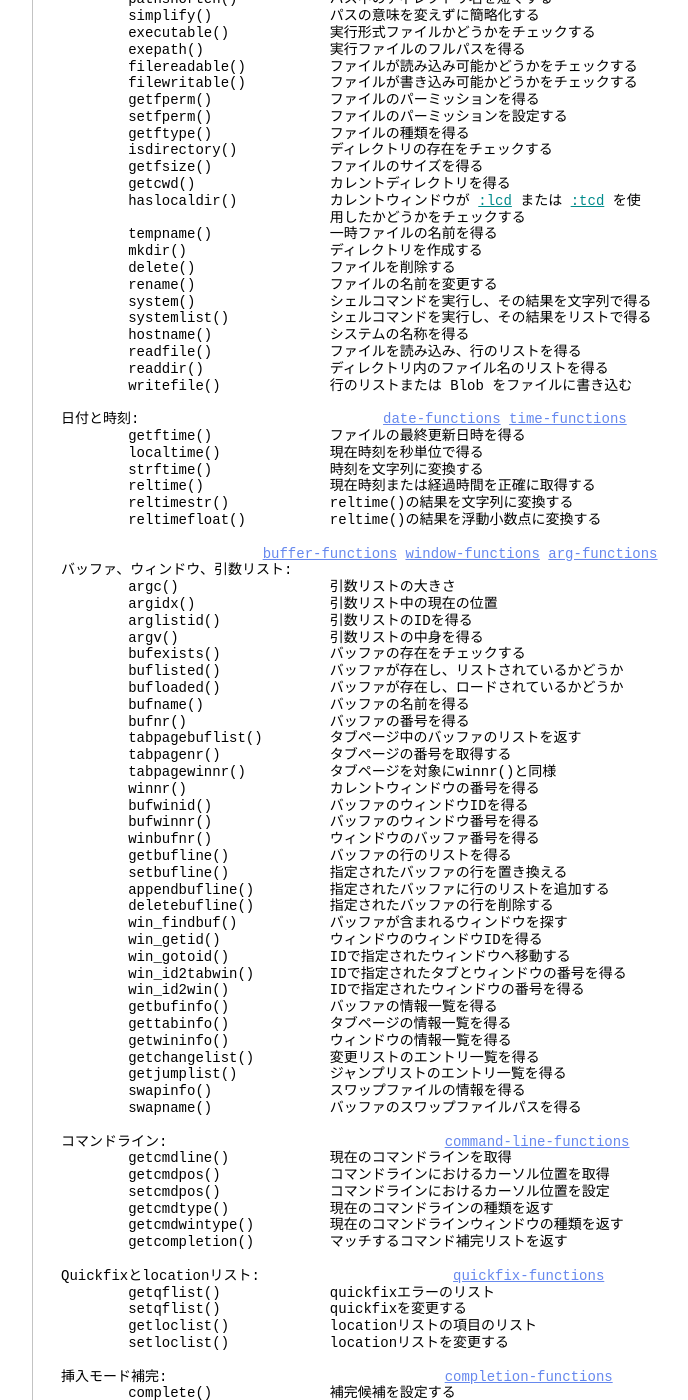
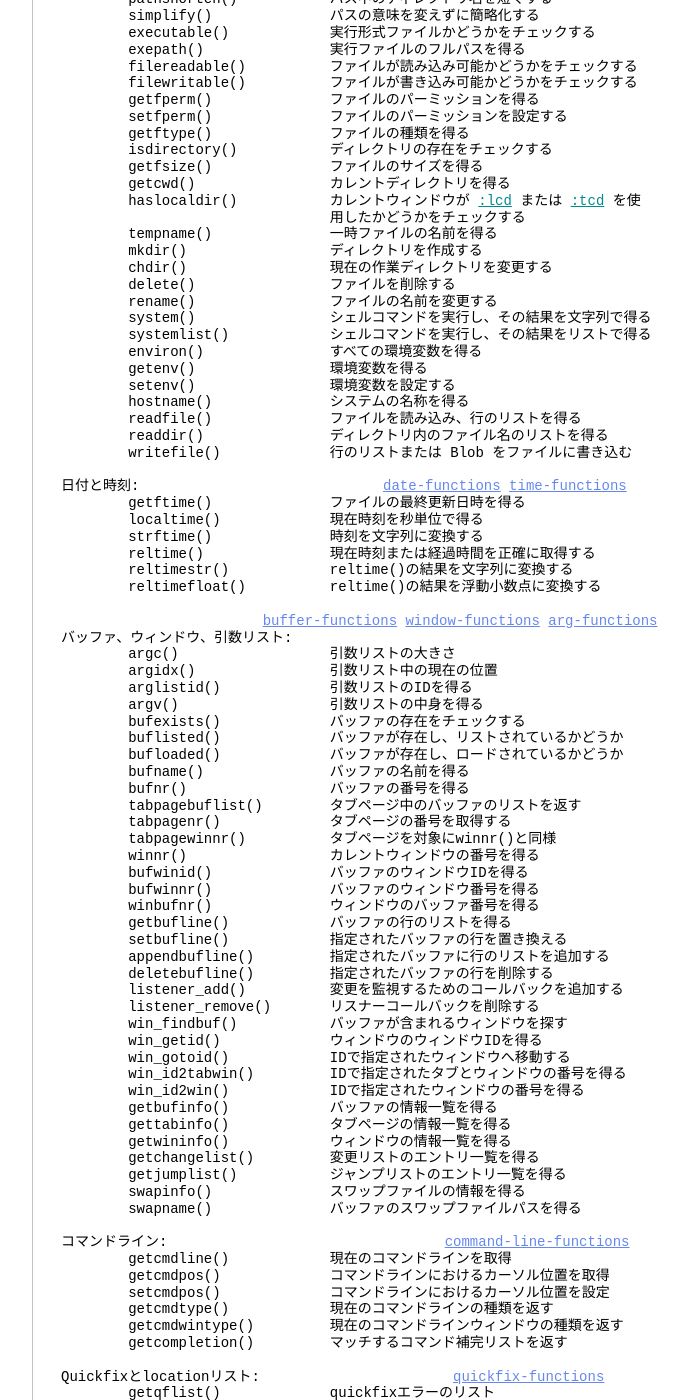
Before and after one commit to vim-jp/vimdoc-ja, a Jekyll site: the page built from usr_41.html, in a window 1280 px wide and 1400 px high, scrolled down 12520 px. Shown: the whole window, without its empty margins (340-1028 px from the left). Built offline with Jekyll 4.4.1, drawn with Linux system fonts in a browser that asks for light colours; nearby versions of some CDN libraries; comment, search, counter and statistics services are not loaded; some of the changed text lies outside the part shown.

Commit message:
Generated by Travis JOB 2154.1
https://travis-ci.org/vim-jp/vimdoc-ja-working/builds/533253466

```diff
--- a/usr_41.html
+++ b/usr_41.html
@@ -3,7 +3,7 @@ layout: vimdoc
 helpname: 'usr_41'
 ---
 <div id='vimCodeElement'>
-<a class="Constant" href="usr_41.html" name="usr_41.txt">usr_41.txt</a>&nbsp;&nbsp;&nbsp;&nbsp;For&nbsp;<span class="Identifier">Vim バージョン 8.1.</span>&nbsp;&nbsp;Last change: 2019 Apr 06<br>
+<a class="Constant" href="usr_41.html" name="usr_41.txt">usr_41.txt</a>&nbsp;&nbsp;&nbsp;&nbsp;For&nbsp;<span class="Identifier">Vim バージョン 8.1.</span>&nbsp;&nbsp;Last change: 2019 May 09<br>
 <br>
 &nbsp;&nbsp;&nbsp;&nbsp;&nbsp;&nbsp;&nbsp;&nbsp;&nbsp;&nbsp;&nbsp;&nbsp;&nbsp;&nbsp;&nbsp;&nbsp;&nbsp;&nbsp;&nbsp;&nbsp; VIM USER MANUAL - by Bram Moolenaar<br>
 <br>
@@ -751,10 +751,14 @@ substitute() コマンドの前後にいろいろな処理を入れたりする
 &nbsp;&nbsp;&nbsp;&nbsp;&nbsp;&nbsp;&nbsp;&nbsp;&nbsp;&nbsp;&nbsp;&nbsp;&nbsp;&nbsp;&nbsp;&nbsp;&nbsp;&nbsp;&nbsp;&nbsp;&nbsp;&nbsp;&nbsp;&nbsp;&nbsp;&nbsp;&nbsp;&nbsp;&nbsp;&nbsp;&nbsp;&nbsp;用したかどうかをチェックする<br>
 &nbsp;&nbsp;&nbsp;&nbsp;&nbsp;&nbsp;&nbsp;&nbsp;tempname()&nbsp;&nbsp;&nbsp;&nbsp;&nbsp;&nbsp;&nbsp;&nbsp;&nbsp;&nbsp;&nbsp;&nbsp;&nbsp;&nbsp;一時ファイルの名前を得る<br>
 &nbsp;&nbsp;&nbsp;&nbsp;&nbsp;&nbsp;&nbsp;&nbsp;mkdir()&nbsp;&nbsp;&nbsp;&nbsp;&nbsp;&nbsp;&nbsp;&nbsp;&nbsp;&nbsp;&nbsp;&nbsp;&nbsp;&nbsp;&nbsp;&nbsp; ディレクトリを作成する<br>
+&nbsp;&nbsp;&nbsp;&nbsp;&nbsp;&nbsp;&nbsp;&nbsp;chdir()&nbsp;&nbsp;&nbsp;&nbsp;&nbsp;&nbsp;&nbsp;&nbsp;&nbsp;&nbsp;&nbsp;&nbsp;&nbsp;&nbsp;&nbsp;&nbsp; 現在の作業ディレクトリを変更する<br>
 &nbsp;&nbsp;&nbsp;&nbsp;&nbsp;&nbsp;&nbsp;&nbsp;delete()&nbsp;&nbsp;&nbsp;&nbsp;&nbsp;&nbsp;&nbsp;&nbsp;&nbsp;&nbsp;&nbsp;&nbsp;&nbsp;&nbsp;&nbsp;&nbsp;ファイルを削除する<br>
 &nbsp;&nbsp;&nbsp;&nbsp;&nbsp;&nbsp;&nbsp;&nbsp;rename()&nbsp;&nbsp;&nbsp;&nbsp;&nbsp;&nbsp;&nbsp;&nbsp;&nbsp;&nbsp;&nbsp;&nbsp;&nbsp;&nbsp;&nbsp;&nbsp;ファイルの名前を変更する<br>
 &nbsp;&nbsp;&nbsp;&nbsp;&nbsp;&nbsp;&nbsp;&nbsp;system()&nbsp;&nbsp;&nbsp;&nbsp;&nbsp;&nbsp;&nbsp;&nbsp;&nbsp;&nbsp;&nbsp;&nbsp;&nbsp;&nbsp;&nbsp;&nbsp;シェルコマンドを実行し、その結果を文字列で得る<br>
 &nbsp;&nbsp;&nbsp;&nbsp;&nbsp;&nbsp;&nbsp;&nbsp;systemlist()&nbsp;&nbsp;&nbsp;&nbsp;&nbsp;&nbsp;&nbsp;&nbsp;&nbsp;&nbsp;&nbsp;&nbsp;シェルコマンドを実行し、その結果をリストで得る<br>
+&nbsp;&nbsp;&nbsp;&nbsp;&nbsp;&nbsp;&nbsp;&nbsp;environ()&nbsp;&nbsp;&nbsp;&nbsp;&nbsp;&nbsp;&nbsp;&nbsp;&nbsp;&nbsp;&nbsp;&nbsp;&nbsp;&nbsp; すべての環境変数を得る<br>
+&nbsp;&nbsp;&nbsp;&nbsp;&nbsp;&nbsp;&nbsp;&nbsp;getenv()&nbsp;&nbsp;&nbsp;&nbsp;&nbsp;&nbsp;&nbsp;&nbsp;&nbsp;&nbsp;&nbsp;&nbsp;&nbsp;&nbsp;&nbsp;&nbsp;環境変数を得る<br>
+&nbsp;&nbsp;&nbsp;&nbsp;&nbsp;&nbsp;&nbsp;&nbsp;setenv()&nbsp;&nbsp;&nbsp;&nbsp;&nbsp;&nbsp;&nbsp;&nbsp;&nbsp;&nbsp;&nbsp;&nbsp;&nbsp;&nbsp;&nbsp;&nbsp;環境変数を設定する<br>
 &nbsp;&nbsp;&nbsp;&nbsp;&nbsp;&nbsp;&nbsp;&nbsp;hostname()&nbsp;&nbsp;&nbsp;&nbsp;&nbsp;&nbsp;&nbsp;&nbsp;&nbsp;&nbsp;&nbsp;&nbsp;&nbsp;&nbsp;システムの名称を得る<br>
 &nbsp;&nbsp;&nbsp;&nbsp;&nbsp;&nbsp;&nbsp;&nbsp;readfile()&nbsp;&nbsp;&nbsp;&nbsp;&nbsp;&nbsp;&nbsp;&nbsp;&nbsp;&nbsp;&nbsp;&nbsp;&nbsp;&nbsp;ファイルを読み込み、行のリストを得る<br>
 &nbsp;&nbsp;&nbsp;&nbsp;&nbsp;&nbsp;&nbsp;&nbsp;readdir()&nbsp;&nbsp;&nbsp;&nbsp;&nbsp;&nbsp;&nbsp;&nbsp;&nbsp;&nbsp;&nbsp;&nbsp;&nbsp;&nbsp; ディレクトリ内のファイル名のリストを得る<br>
@@ -790,6 +794,8 @@ substitute() コマンドの前後にいろいろな処理を入れたりする
 &nbsp;&nbsp;&nbsp;&nbsp;&nbsp;&nbsp;&nbsp;&nbsp;setbufline()&nbsp;&nbsp;&nbsp;&nbsp;&nbsp;&nbsp;&nbsp;&nbsp;&nbsp;&nbsp;&nbsp;&nbsp;指定されたバッファの行を置き換える<br>
 &nbsp;&nbsp;&nbsp;&nbsp;&nbsp;&nbsp;&nbsp;&nbsp;appendbufline()&nbsp;&nbsp;&nbsp;&nbsp;&nbsp;&nbsp;&nbsp;&nbsp; 指定されたバッファに行のリストを追加する<br>
 &nbsp;&nbsp;&nbsp;&nbsp;&nbsp;&nbsp;&nbsp;&nbsp;deletebufline()&nbsp;&nbsp;&nbsp;&nbsp;&nbsp;&nbsp;&nbsp;&nbsp; 指定されたバッファの行を削除する<br>
+&nbsp;&nbsp;&nbsp;&nbsp;&nbsp;&nbsp;&nbsp;&nbsp;listener_add()&nbsp;&nbsp;&nbsp;&nbsp;&nbsp;&nbsp;&nbsp;&nbsp;&nbsp;&nbsp;変更を監視するためのコールバックを追加する<br>
+&nbsp;&nbsp;&nbsp;&nbsp;&nbsp;&nbsp;&nbsp;&nbsp;listener_remove()&nbsp;&nbsp;&nbsp;&nbsp;&nbsp;&nbsp; リスナーコールバックを削除する<br>
 &nbsp;&nbsp;&nbsp;&nbsp;&nbsp;&nbsp;&nbsp;&nbsp;win_findbuf()&nbsp;&nbsp;&nbsp;&nbsp;&nbsp;&nbsp;&nbsp;&nbsp;&nbsp;&nbsp; バッファが含まれるウィンドウを探す<br>
 &nbsp;&nbsp;&nbsp;&nbsp;&nbsp;&nbsp;&nbsp;&nbsp;win_getid()&nbsp;&nbsp;&nbsp;&nbsp;&nbsp;&nbsp;&nbsp;&nbsp;&nbsp;&nbsp;&nbsp;&nbsp; ウィンドウのウィンドウIDを得る<br>
 &nbsp;&nbsp;&nbsp;&nbsp;&nbsp;&nbsp;&nbsp;&nbsp;win_gotoid()&nbsp;&nbsp;&nbsp;&nbsp;&nbsp;&nbsp;&nbsp;&nbsp;&nbsp;&nbsp;&nbsp;&nbsp;IDで指定されたウィンドウへ移動する<br>
@@ -883,6 +889,7 @@ GUI:&nbsp;&nbsp;&nbsp;&nbsp;&nbsp;&nbsp;&nbsp;&nbsp;&nbsp;&nbsp;&nbsp;&nbsp;&nbs
 &nbsp;&nbsp;&nbsp;&nbsp;&nbsp;&nbsp;&nbsp;&nbsp;getwinposy()&nbsp;&nbsp;&nbsp;&nbsp;&nbsp;&nbsp;&nbsp;&nbsp;&nbsp;&nbsp;&nbsp;&nbsp;VimウィンドウのY座標<br>
 &nbsp;&nbsp;&nbsp;&nbsp;&nbsp;&nbsp;&nbsp;&nbsp;balloon_show()&nbsp;&nbsp;&nbsp;&nbsp;&nbsp;&nbsp;&nbsp;&nbsp;&nbsp;&nbsp;バルーンの内容を設定する<br>
 &nbsp;&nbsp;&nbsp;&nbsp;&nbsp;&nbsp;&nbsp;&nbsp;balloon_split()&nbsp;&nbsp;&nbsp;&nbsp;&nbsp;&nbsp;&nbsp;&nbsp; バルーン用にメッセージを分割する<br>
+&nbsp;&nbsp;&nbsp;&nbsp;&nbsp;&nbsp;&nbsp;&nbsp;balloon_gettext()&nbsp;&nbsp;&nbsp;&nbsp;&nbsp;&nbsp; バルーンのテキストを得る<br>
 <br>
 Vimサーバー:&nbsp;&nbsp;&nbsp;&nbsp;&nbsp;&nbsp;&nbsp;&nbsp;&nbsp;&nbsp;&nbsp;&nbsp;&nbsp;&nbsp;&nbsp;&nbsp;&nbsp;&nbsp;&nbsp;&nbsp;&nbsp;&nbsp;&nbsp;&nbsp;&nbsp;&nbsp;&nbsp;&nbsp;&nbsp;&nbsp;&nbsp;&nbsp;&nbsp;&nbsp;&nbsp;&nbsp;<a class="Constant" href="usr_41.html#server-functions" name="server-functions">server-functions</a><br>
 &nbsp;&nbsp;&nbsp;&nbsp;&nbsp;&nbsp;&nbsp;&nbsp;serverlist()&nbsp;&nbsp;&nbsp;&nbsp;&nbsp;&nbsp;&nbsp;&nbsp;&nbsp;&nbsp;&nbsp;&nbsp;サーバー名のリストを返す<br>
@@ -936,6 +943,7 @@ Vimサーバー:&nbsp;&nbsp;&nbsp;&nbsp;&nbsp;&nbsp;&nbsp;&nbsp;&nbsp;&nbsp;&nbs
 &nbsp;&nbsp;&nbsp;&nbsp;&nbsp;&nbsp;&nbsp;&nbsp;test_null_partial()&nbsp;&nbsp;&nbsp;&nbsp; null の部分適用を返す<br>
 &nbsp;&nbsp;&nbsp;&nbsp;&nbsp;&nbsp;&nbsp;&nbsp;test_null_string()&nbsp;&nbsp;&nbsp;&nbsp;&nbsp;&nbsp;null の文字列を返す<br>
 &nbsp;&nbsp;&nbsp;&nbsp;&nbsp;&nbsp;&nbsp;&nbsp;test_settime()&nbsp;&nbsp;&nbsp;&nbsp;&nbsp;&nbsp;&nbsp;&nbsp;&nbsp;&nbsp;Vimが内部的に用いる時間を設定する<br>
+&nbsp;&nbsp;&nbsp;&nbsp;&nbsp;&nbsp;&nbsp;&nbsp;test_setmouse()&nbsp;&nbsp;&nbsp;&nbsp;&nbsp;&nbsp;&nbsp;&nbsp; マウスの位置を設定する<br>
 &nbsp;&nbsp;&nbsp;&nbsp;&nbsp;&nbsp;&nbsp;&nbsp;test_feedinput()&nbsp;&nbsp;&nbsp;&nbsp;&nbsp;&nbsp;&nbsp;&nbsp;インプットバッファにキーシーケンスを追加する<br>
 &nbsp;&nbsp;&nbsp;&nbsp;&nbsp;&nbsp;&nbsp;&nbsp;test_option_not_set()&nbsp;&nbsp; オプションが設定されていることを示すフラグをリ<br>
 &nbsp;&nbsp;&nbsp;&nbsp;&nbsp;&nbsp;&nbsp;&nbsp;&nbsp;&nbsp;&nbsp;&nbsp;&nbsp;&nbsp;&nbsp;&nbsp;&nbsp;&nbsp;&nbsp;&nbsp;&nbsp;&nbsp;&nbsp;&nbsp;&nbsp;&nbsp;&nbsp;&nbsp;&nbsp;&nbsp;&nbsp;&nbsp;セットする<br>
```
